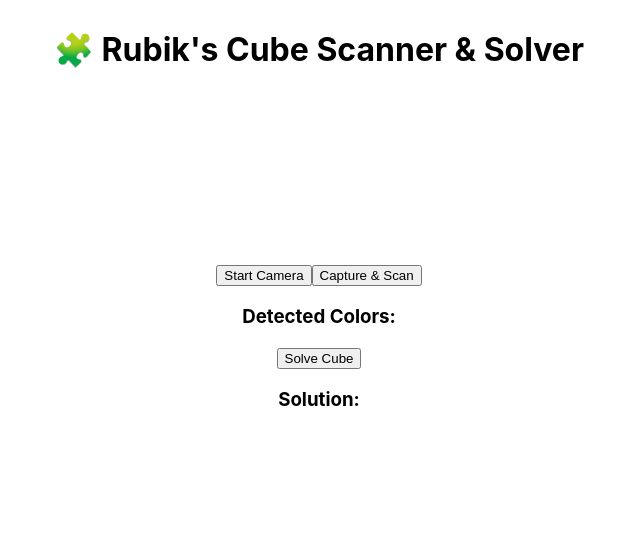
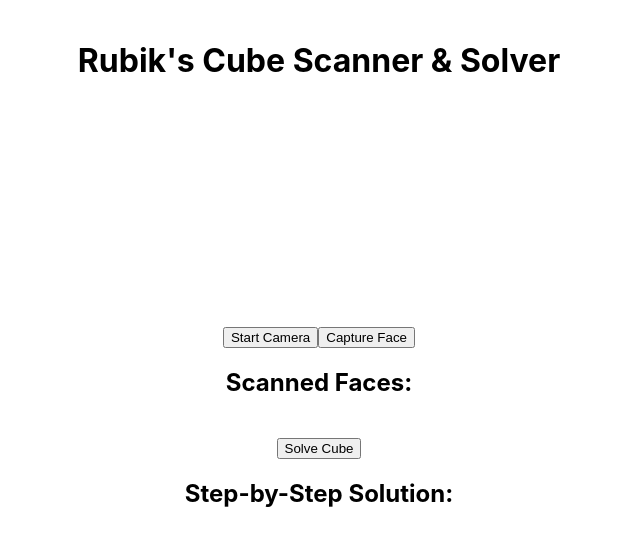
Before and after one commit to Shalinikuna/rubiks-cube-solver, a React (Create React App) app in the folder frontend/: page / in a window 1280 px wide. Shown: the top 546 px of the page, without its empty margins (321-961 px from the left). Built offline with nearby package versions, Linux system fonts and the light colour scheme.

Commit message:
Updated frontend with face display and step solution

```diff
--- a/frontend/src/App.js
+++ b/frontend/src/App.js
@@ -2,74 +2,68 @@ import React, { useRef, useState } from "react";
 
 function App() {
   const videoRef = useRef(null);
-  const canvasRef = useRef(null);
 
-  const [colors, setColors] = useState([]);
-  const [solution, setSolution] = useState("");
+  const [faces, setFaces] = useState([]);
+  const [steps, setSteps] = useState([]);
 
-  // 🎥 Start Camera
+  const backendURL = "https://rubiks-cube-solver-why2.onrender.com";
+
   const startCamera = async () => {
-    const stream = await navigator.mediaDevices.getUserMedia({ video: true });
-    videoRef.current.srcObject = stream;
+    try {
+      const stream = await navigator.mediaDevices.getUserMedia({ video: true });
+      videoRef.current.srcObject = stream;
+    } catch (err) {
+      alert("Camera access denied");
+    }
   };
 
-  // 📷 Capture Image & Send to Backend
-  const captureAndScan = async () => {
-    const canvas = canvasRef.current;
-    const video = videoRef.current;
+  const captureFace = async () => {
+    const res = await fetch(`${backendURL}/scan-face`, {
+      method: "POST"
+    });
 
-    canvas.width = video.videoWidth;
-    canvas.height = video.videoHeight;
+    const data = await res.json();
 
-    const ctx = canvas.getContext("2d");
-    ctx.drawImage(video, 0, 0);
-
-    const imageData = canvas.toDataURL("image/png");
-
-    const response = await fetch(
-      "https://rubiks-cube-solver-why2.onrender.com/scan-face",
-      {
-        method: "POST",
-        headers: {
-          "Content-Type": "application/json",
-        },
-        body: JSON.stringify({ image: imageData }),
-      }
-    );
-
-    const data = await response.json();
-    setColors(data.colors || []);
+    setFaces(prev => [...prev, data]);
   };
 
-  // 🧠 Solve Cube
   const solveCube = async () => {
-    const response = await fetch(
-      "https://rubiks-cube-solver-why2.onrender.com/solve"
-    );
-
-    const data = await response.json();
-    setSolution(data.solution);
+    const res = await fetch(`${backendURL}/solve`);
+    const data = await res.json();
+    setSteps(data.steps);
   };
 
   return (
-    <div style={{ textAlign: "center", marginTop: "30px" }}>
-      <h1>🧩 Rubik's Cube Scanner & Solver</h1>
+    <div style={{ textAlign: "center", padding: "20px" }}>
+      <h1>Rubik's Cube Scanner & Solver</h1>
 
-      <video ref={videoRef} autoPlay width="300" />
+      <video ref={videoRef} width="400" autoPlay />
+
       <br /><br />
 
       <button onClick={startCamera}>Start Camera</button>
-      <button onClick={captureAndScan}>Capture & Scan</button>
+      <button onClick={captureFace}>Capture Face</button>
 
-      <canvas ref={canvasRef} style={{ display: "none" }} />
+      <h2>Scanned Faces:</h2>
 
-      <h3>Detected Colors:</h3>
-      <p>{colors.join(", ")}</p>
+      {faces.map((face, index) => (
+        <div key={index}>
+          <h3>Face {face.face_number}</h3>
+          <p>{face.face_colors.join(", ")}</p>
+        </div>
+      ))}
+
+      <br />
 
       <button onClick={solveCube}>Solve Cube</button>
 
-      <h3>Solution:</h3>
-      <p>{solution}</p>
+      <h2>Step-by-Step Solution:</h2>
+
+      {steps.map((step, index) => (
+        <p key={index}>
+          Step {index + 1}: {step}
+        </p>
+      ))}
     </div>
   );
 }
```
